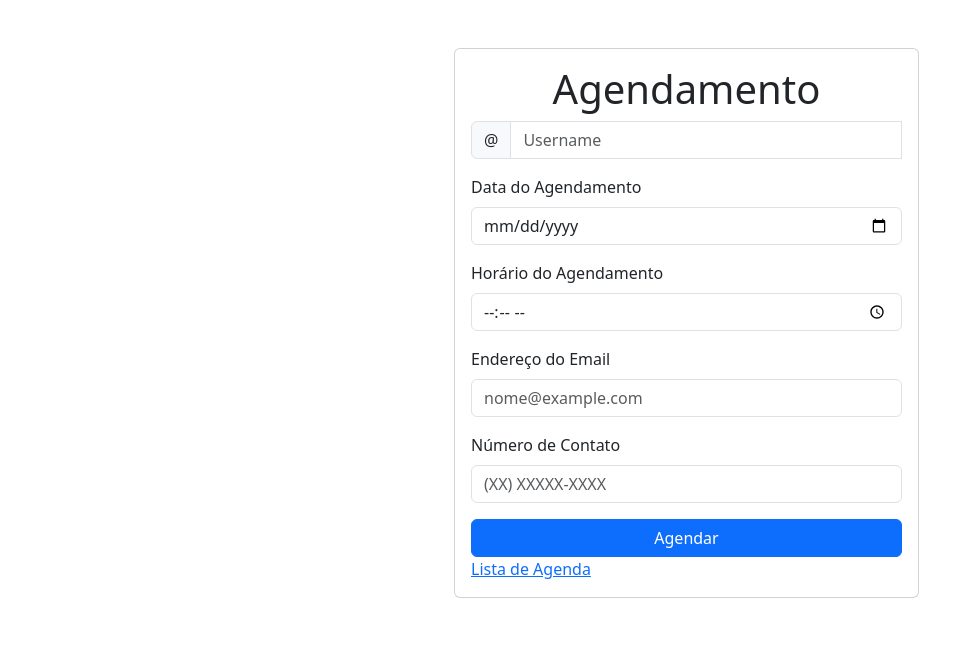
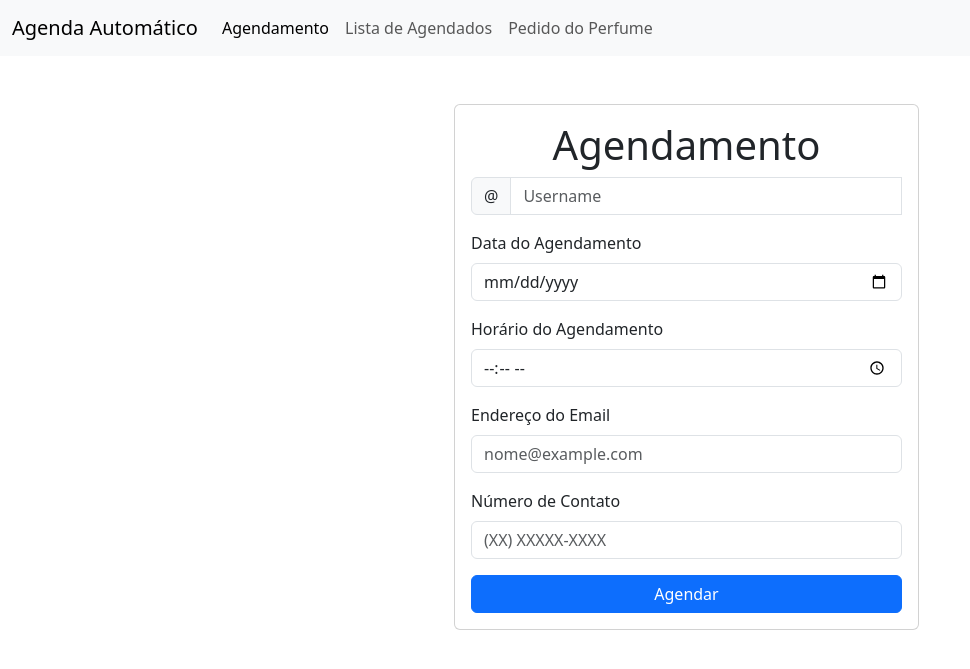
Before and after one commit to Gabrielle-Santiago/Agenda-Automatica, a Django app: page / in a window 1280 px wide. Shown: the top 669 px of the page, without its empty margins (0-970 px from the left). Run offline with Django 5.2, Linux system fonts and the light colour scheme.

Commit message:
Organização dos templates

```diff
--- a/AgendaAutomatica/task/templates/cadastro.html
+++ b/AgendaAutomatica/task/templates/cadastro.html
@@ -1,20 +1,8 @@
-{% load static %}
+{% extends "menu.html" %}
 
 {% block content %}
 
-<!doctype html>
-<html lang="pt-br">
-  <head>
-    <meta charset="utf-8">
-    <meta name="viewport" content="width=device-width, initial-scale=1">
-    <title>Agendamento Cadastro</title>
-    <link href="https://cdn.jsdelivr.net/npm/bootstrap@5.3.3/dist/css/bootstrap.min.css" rel="stylesheet" integrity="sha384-QWTKZyjpPEjISv5WaRU9OFeRpok6YctnYmDr5pNlyT2bRjXh0JMhjY6hW+ALEwIH" crossorigin="anonymous">
-    <link rel="stylesheet" href="{% static 'css/style.css' %}">
-  </head>
-  <body>
-    <script src="https://cdn.jsdelivr.net/npm/bootstrap@5.3.3/dist/js/bootstrap.bundle.min.js" integrity="sha384-YvpcrYf0tY3lHB60NNkmXc5s9fDVZLESaAA55NDzOxhy9GkcIdslK1eN7N6jIeHz" crossorigin="anonymous"></script>
-
-    <main class="container mt-5">
+<main class="container mt-5">
         <div class="col-md-5 offset-md-4">
 
             <form method="POST" class="card card-body needs-validation" novalidate>
@@ -68,14 +56,7 @@
                     </div>
 
                     <input class="btn btn-primary" type="submit" value="Agendar">
-                    <a href="cadastrados/">Lista de Agenda</a>
                 </form>
         </div>
-    </main>
-
-    <script src="{% static 'js/index.js' %}"></script>
-    <script src="https://cdn.jsdelivr.net/npm/bootstrap@5.3.3/dist/js/bootstrap.bundle.min.js" integrity="sha384-YvpcrYf0tY3lHB60NNkmXc5s9fDVZLESaAA55NDzOxhy9GkcIdslK1eN7N6jIeHz" crossorigin="anonymous"></script>
-  </body>
-</html>
-
+</main>
 {% endblock %}
--- a/AgendaAutomatica/task/templates/menu.html
+++ b/AgendaAutomatica/task/templates/menu.html
@@ -0,0 +1,47 @@
+{% load static %}
+
+<!doctype html>
+<html lang="pt-br">
+  <head>
+    <meta charset="utf-8">
+    <meta name="viewport" content="width=device-width, initial-scale=1">
+    <title>Agendamento Cadastro</title>
+    <link href="https://cdn.jsdelivr.net/npm/bootstrap@5.3.3/dist/css/bootstrap.min.css" rel="stylesheet" integrity="sha384-QWTKZyjpPEjISv5WaRU9OFeRpok6YctnYmDr5pNlyT2bRjXh0JMhjY6hW+ALEwIH" crossorigin="anonymous">
+    <link rel="stylesheet" href="{% static 'css/style.css' %}">
+  </head>
+  <body>
+    <script src="https://cdn.jsdelivr.net/npm/bootstrap@5.3.3/dist/js/bootstrap.bundle.min.js" integrity="sha384-YvpcrYf0tY3lHB60NNkmXc5s9fDVZLESaAA55NDzOxhy9GkcIdslK1eN7N6jIeHz" crossorigin="anonymous"></script>
+
+    <main>
+        <nav class="navbar navbar-expand-lg bg-body-tertiary">
+            <div class="container-fluid">
+
+              <div class="collapse navbar-collapse" id="navbarNav">
+                    <a class="navbar-brand">Agenda Automático</a>
+                    <ul class="navbar-nav">
+
+                        <li class="nav-item">
+                        <a class="nav-link active" aria-current="page" href="/">Agendamento</a>
+                        </li>
+
+                        <li class="nav-item">
+                        <a class="nav-link" href="/cadastrados">Lista de Agendados</a>
+                        </li>
+
+                        <li class="nav-item">
+                            <a class="nav-link" href="/pedidoPerfume">Pedido do Perfume</a>
+                        </li>
+                    </ul>
+                </div>
+            </div>
+    </main>
+
+    <script src="{% static 'js/index.js' %}"></script>
+    <script src="https://cdn.jsdelivr.net/npm/bootstrap@5.3.3/dist/js/bootstrap.bundle.min.js" integrity="sha384-YvpcrYf0tY3lHB60NNkmXc5s9fDVZLESaAA55NDzOxhy9GkcIdslK1eN7N6jIeHz" crossorigin="anonymous"></script>
+
+    {% block content %}
+
+    {% endblock %}
+
+  </body>
+</html>
```
Also changed, not shown: AgendaAutomatica/task/templates/cadastrados.html (+1 -19 lines), AgendaAutomatica/task/templates/pedidoPerfume.html (+3 -21 lines).
